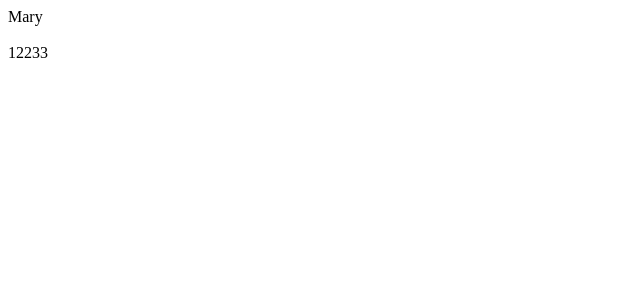
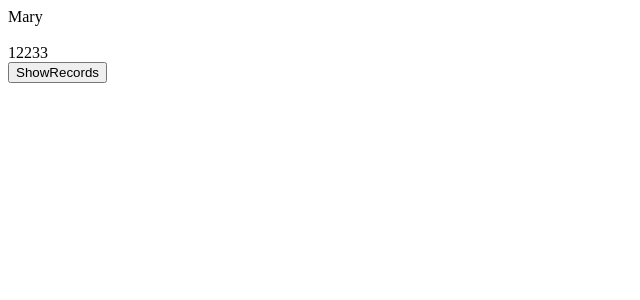
Before and after one commit to gitzdave/Assignmentproject1, a React (Create React App) app: page / in a window 1280 px wide. Shown: the top 300 px of the page, without its empty margins (0-640 px from the left). Built offline with nearby package versions, Linux system fonts and the light colour scheme.

Commit message:
2 files modified

```diff
--- a/src/App.js
+++ b/src/App.js
@@ -9,12 +9,22 @@ var category= "Vaccination"
 var name= "Mary"
 var startDate= "02/12/2021"
 
+
+
+  function clickHandler (){
+    window.alert ("[" + "name = "+ props.name+ ", treatID = "+ props.treatID + ", startDate = "+props.startDate +"  , type = " + props.type + "category= " + props.category + "treatCourseId =" + props.treatCourseId + "]"  )
+  }
+
 export default function App() {
   return (
     <div>
      <MedicalTreatment  name= {name}/>
      <br/>
      <MedicalTreatment  treatCourseId= {treatCourseId}/>
+
+<button onClick = {clickHandler}> ShowRecords </button>
+
+
     </div>
   );
 }
--- a/src/MedicalTreatment.js
+++ b/src/MedicalTreatment.js
@@ -3,11 +3,6 @@ import React from 'react';
 
 
 function MedicalTreatment(props){
-
-function toString (props ){
-
-return "[" + "name = "+ prop.name+ ", treatID = "+ prop.treatID + ", startDate = "+prop.startDate +"  , type = " + props.type + "category= " + props.category + "treatCourseId =" + props.treatCourseId + "]";
-  }
 
 return (
 
```
